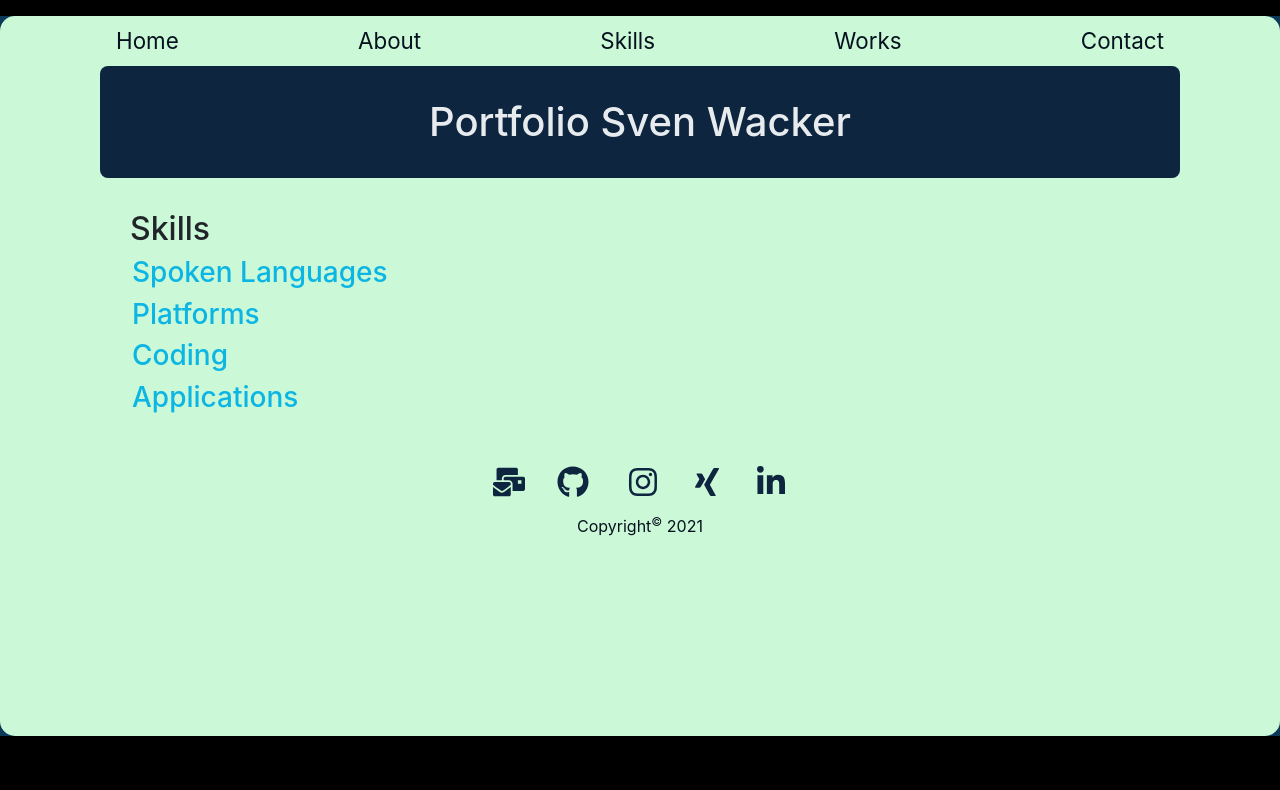
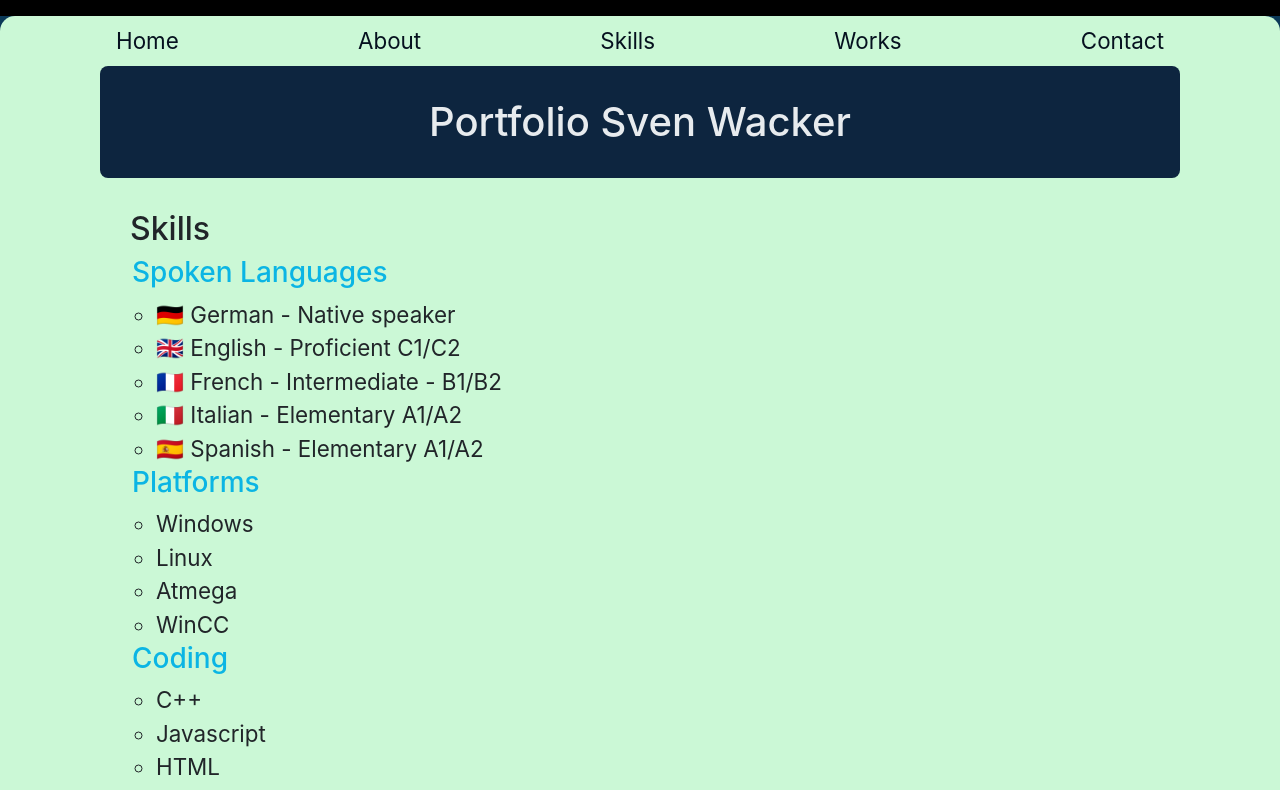
Before and after one commit to svenWacker/portfolio-app, a React (Create React App) app: page /skills in a window 1280 px wide. Shown: the top 790 px of the page. Built offline with nearby package versions, Linux system fonts and the light colour scheme.

Commit message:
linking skills is working

```diff
--- a/src/components/Skills.js
+++ b/src/components/Skills.js
@@ -3,13 +3,17 @@ import { Link } from "react-router-dom";
 
 const Skills = ({ data }) => {
   const items = data.map((item) => {
-    const { id, skillName, despription } = item;
+    const { id, skillName, description } = item;
     return (
       <li key={id} style={{ listStyle: "none" }}>
         <h3 style={{ textDecoration: "none" }} className="jobTitle">
           {skillName}
         </h3>
-        <h4>{despription}</h4>
+        <ul style={{ paddingLeft: "1.5rem" }}>
+          {description.map((des) => (
+            <li style={{ fontSize: "1.4rem" }}>{des}</li>
+          ))}
+        </ul>
       </li>
     );
   });
@@ -17,7 +21,7 @@ const Skills = ({ data }) => {
     <React.Fragment>
       <h2>Skills</h2>
       <div>
-        <ul style={{ textDecoration: "none" }} className="projects">
+        <ul style={{ textDecoration: "none" }} className="skills">
           {items}
         </ul>
       </div>
--- a/src/sass/components/_components.scss
+++ b/src/sass/components/_components.scss
@@ -36,7 +36,8 @@ h2,
   align-items: center;
   padding: 2rem;
 }
-.projects {
+.projects,
+.skills {
   padding-left: 2rem;
 }
 .split {
```
